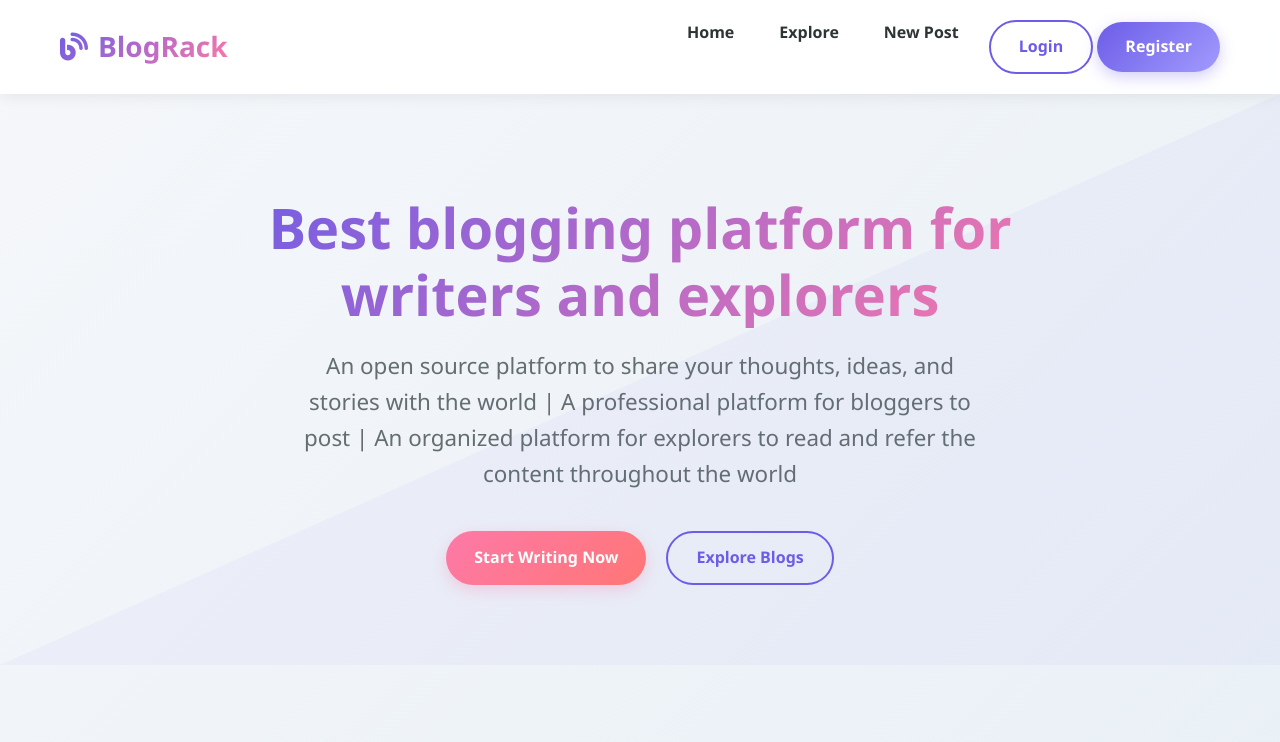
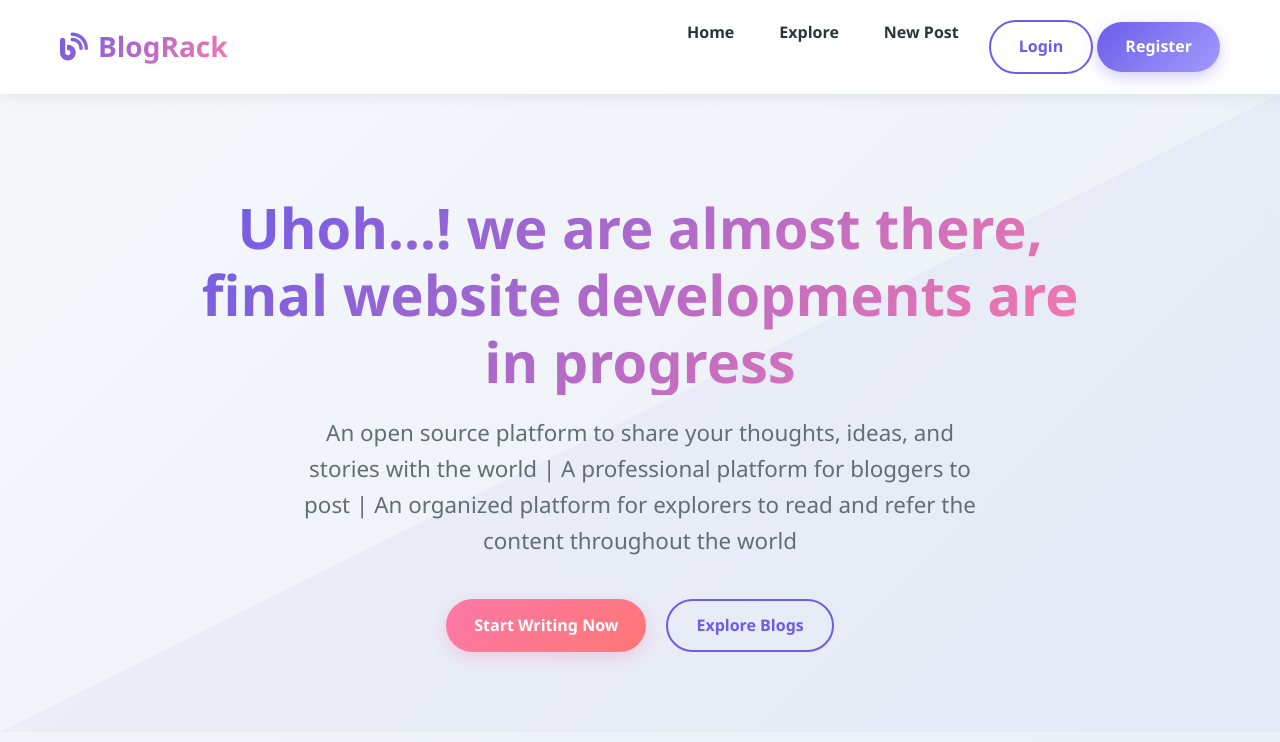
Before and after one commit to MyWebView/BlogRack, a plain HTML site: page index.html in a window 1280 px wide. Shown: the top 742 px of the page. Drawn offline with Linux system fonts and the light colour scheme; no server answers.

Commit message:
Update index.html

```diff
--- a/index.html
+++ b/index.html
@@ -979,7 +979,7 @@
     <main id="mainContent">
         <section class="hero" id="heroSection">
             <div class="container">
-                <h1>Best blogging platform for writers and explorers</h1>
+                <h1>Uhoh...! we are almost there, final website developments are in progress</h1>
                 <p>An open source platform to share your thoughts, ideas, and stories with the world | A professional platform for bloggers to post | An organized platform for explorers to read and refer the content throughout the world</p>
                 <div class="hero-buttons">
                     <a href="#" id="heroCta" class="btn btn-accent">Start Writing Now</a>
```
